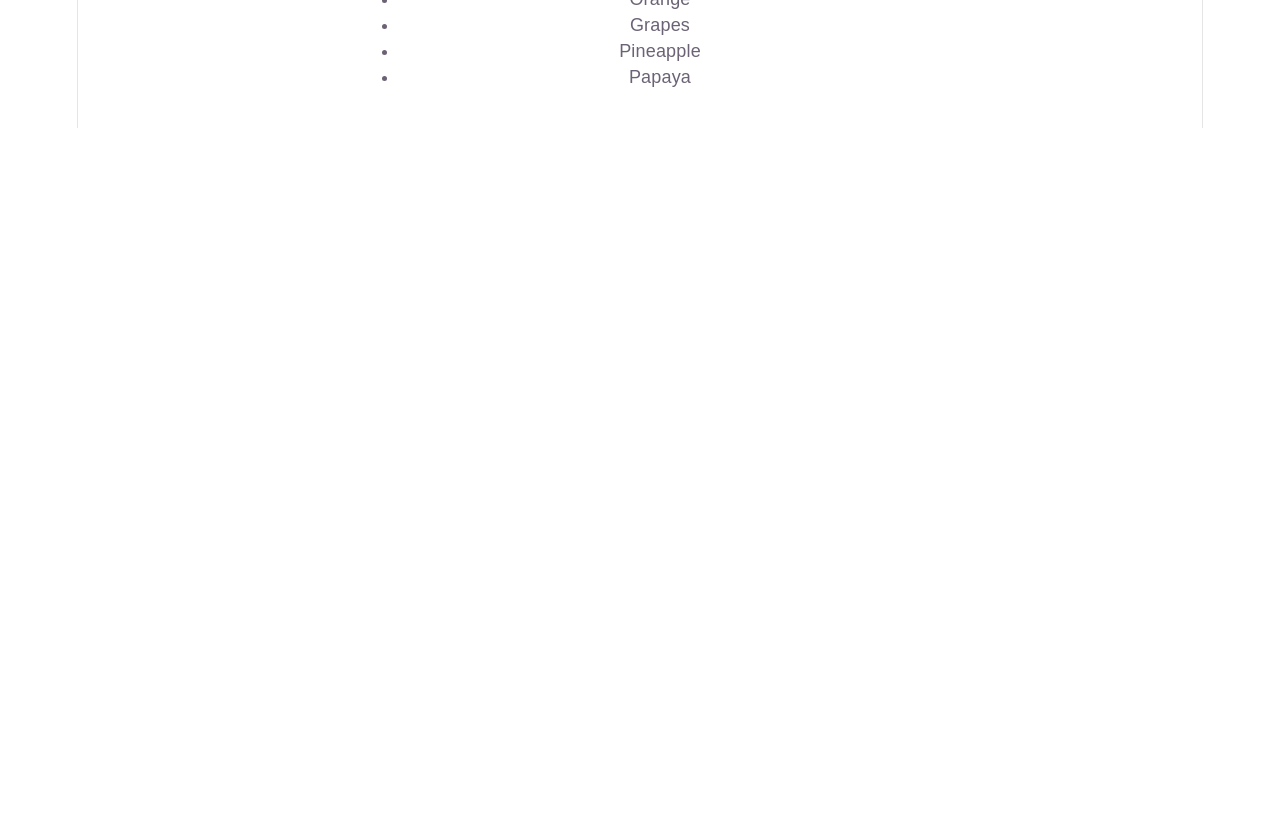
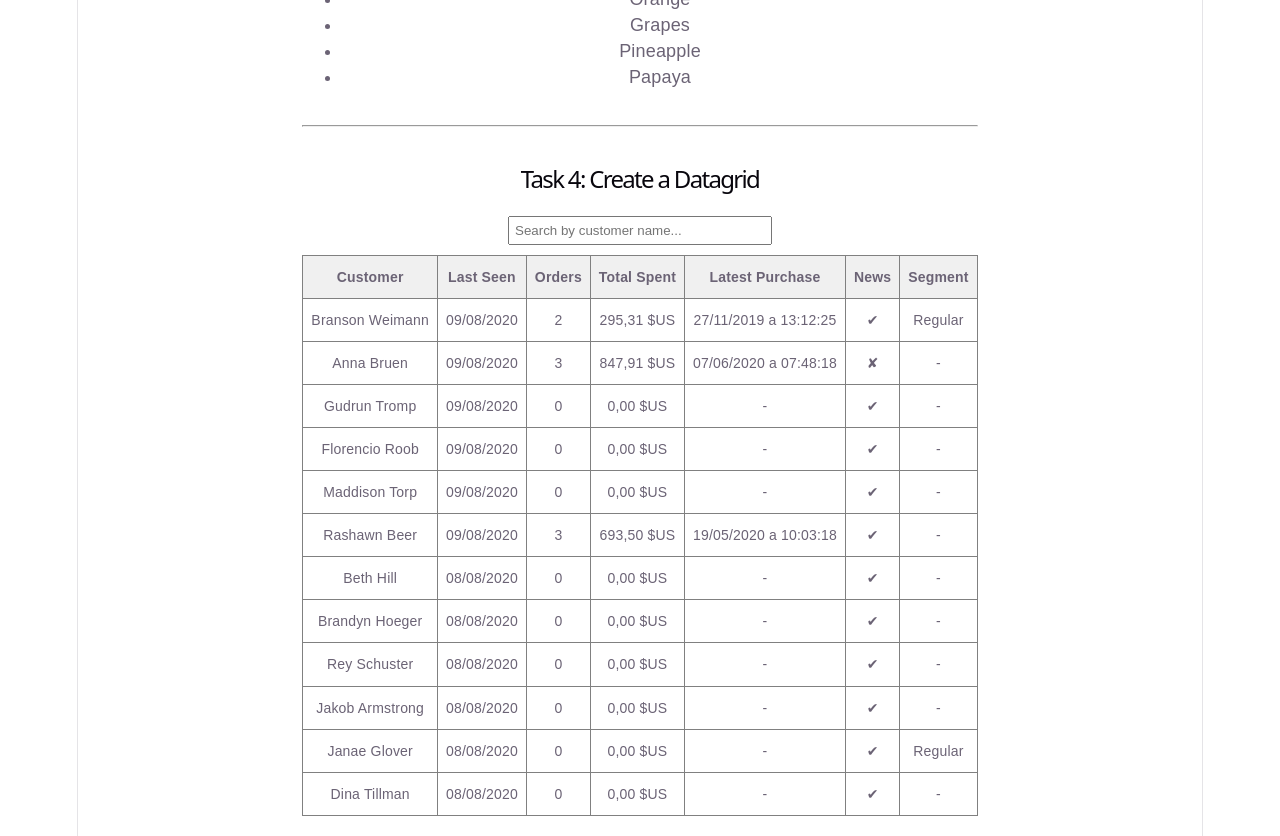
Before and after one commit to Chittoo/react_tasks, a React (Vite) app: page / in a window 1280 px wide. Shown: the part 1160-1996 px from the top of the page. Before the commit the page ends 1288 px from the top, so only its background shows below. Built offline with nearby package versions, Linux system fonts and the light colour scheme.

Commit message:
Add Task 4 datagrid with sort and search

```diff
--- a/src/App.jsx
+++ b/src/App.jsx
@@ -1,7 +1,7 @@
 import { useState } from 'react'
 
 function App() {
-  // ---------------- Array of records ----------------
+  // ---------------- Array of records (Task 1 part) ----------------
   const students = [
     { id: 1, name: 'Rahul', marks: 85 },
     { id: 2, name: 'Priya', marks: 92 },
@@ -14,7 +14,7 @@ function App() {
   // ---------------- Enable/Disable a button ----------------
   const [isEnabled, setIsEnabled] = useState(false)
 
-  // ---------------- 2-way data binding using textbox ----------------
+  // ---------------- 2-way data binding ----------------
   const [nameInput, setNameInput] = useState('')
 
   // ---------------- Dynamically add child components ----------------
@@ -51,10 +51,59 @@ function App() {
     fruit.toLowerCase().includes(searchText.toLowerCase())
   )
 
+  // ================= Task 4: Datagrid =================
+  const customers = [
+    { id: 1, customer: 'Branson Weimann', lastSeen: '09/08/2020', orders: 2, totalSpent: '295,31', latestPurchase: '27/11/2019 a 13:12:25', news: true, segment: 'Regular' },
+    { id: 2, customer: 'Anna Bruen', lastSeen: '09/08/2020', orders: 3, totalSpent: '847,91', latestPurchase: '07/06/2020 a 07:48:18', news: false, segment: null },
+    { id: 3, customer: 'Gudrun Tromp', lastSeen: '09/08/2020', orders: 0, totalSpent: '0,00', latestPurchase: '', news: true, segment: null },
+    { id: 4, customer: 'Florencio Roob', lastSeen: '09/08/2020', orders: 0, totalSpent: '0,00', latestPurchase: '', news: true, segment: null },
+    { id: 5, customer: 'Maddison Torp', lastSeen: '09/08/2020', orders: 0, totalSpent: '0,00', latestPurchase: '', news: true, segment: null },
+    { id: 6, customer: 'Rashawn Beer', lastSeen: '09/08/2020', orders: 3, totalSpent: '693,50', latestPurchase: '19/05/2020 a 10:03:18', news: true, segment: null },
+    { id: 7, customer: 'Beth Hill', lastSeen: '08/08/2020', orders: 0, totalSpent: '0,00', latestPurchase: '', news: true, segment: null },
+    { id: 8, customer: 'Brandyn Hoeger', lastSeen: '08/08/2020', orders: 0, totalSpent: '0,00', latestPurchase: '', news: true, segment: null },
+    { id: 9, customer: 'Rey Schuster', lastSeen: '08/08/2020', orders: 0, totalSpent: '0,00', latestPurchase: '', news: true, segment: null },
+    { id: 10, customer: 'Jakob Armstrong', lastSeen: '08/08/2020', orders: 0, totalSpent: '0,00', latestPurchase: '', news: true, segment: null },
+    { id: 11, customer: 'Janae Glover', lastSeen: '08/08/2020', orders: 0, totalSpent: '0,00', latestPurchase: '', news: true, segment: 'Regular' },
+    { id: 12, customer: 'Dina Tillman', lastSeen: '08/08/2020', orders: 0, totalSpent: '0,00', latestPurchase: '', news: true, segment: null }
+  ]
+
+  const [gridSearch, setGridSearch] = useState('')
+  const [sortField, setSortField] = useState(null)
+  const [sortAsc, setSortAsc] = useState(true)
+
+  function handleSort(field) {
+    if (sortField === field) {
+      setSortAsc(!sortAsc)
+    } else {
+      setSortField(field)
+      setSortAsc(true)
+    }
+  }
+
+  let sortedAndFilteredCustomers = customers.filter((cust) =>
+    cust.customer.toLowerCase().includes(gridSearch.toLowerCase())
+  )
+
+  if (sortField) {
+    sortedAndFilteredCustomers = [...sortedAndFilteredCustomers].sort((a, b) => {
+      let valA = a[sortField]
+      let valB = b[sortField]
+
+      if (sortField === 'totalSpent') {
+        valA = parseFloat(valA.replace(',', '.'))
+        valB = parseFloat(valB.replace(',', '.'))
+      }
+
+      if (valA < valB) return sortAsc ? -1 : 1
+      if (valA > valB) return sortAsc ? 1 : -1
+      return 0
+    })
+  }
+
   return (
-    <div style={{ padding: '20px', fontFamily: 'Arial', maxWidth: '600px', margin: '0 auto' }}>
+    <div style={{ padding: '20px', fontFamily: 'Arial', maxWidth: '900px', margin: '0 auto' }}>
 
-      {/* ============ TASK 1 — all 7 small learning tasks inside ============ */}
+      {/* ============ TASK 1 ============ */}
       <h1 style={styles.mainHeading}>Task 1: Small Programming Learning Tasks</h1>
 
       <div style={styles.subSection}>
@@ -160,6 +209,54 @@ function App() {
         )}
       </ul>
 
+      <hr style={styles.hr} />
+
+      {/* ============ TASK 4 — Datagrid ============ */}
+      <h1 style={styles.mainHeading}>Task 4: Create a Datagrid</h1>
+
+      <input
+        type="text"
+        placeholder="Search by customer name..."
+        value={gridSearch}
+        onChange={(e) => setGridSearch(e.target.value)}
+        style={{ marginBottom: '10px', padding: '5px', width: '250px' }}
+      />
+
+      <table border="1" cellPadding="8" style={{ borderCollapse: 'collapse', width: '100%', fontSize: '14px' }}>
+        <thead style={{ background: '#f0f0f0' }}>
+          <tr>
+            <th onClick={() => handleSort('customer')} style={{ cursor: 'pointer' }}>
+              Customer {sortField === 'customer' ? (sortAsc ? '▲' : '▼') : ''}
+            </th>
+            <th onClick={() => handleSort('lastSeen')} style={{ cursor: 'pointer' }}>
+              Last Seen {sortField === 'lastSeen' ? (sortAsc ? '▲' : '▼') : ''}
+            </th>
+            <th onClick={() => handleSort('orders')} style={{ cursor: 'pointer' }}>
+              Orders {sortField === 'orders' ? (sortAsc ? '▲' : '▼') : ''}
+            </th>
+            <th onClick={() => handleSort('totalSpent')} style={{ cursor: 'pointer' }}>
+              Total Spent {sortField === 'totalSpent' ? (sortAsc ? '▲' : '▼') : ''}
+            </th>
+            <th>Latest Purchase</th>
+            <th>News</th>
+            <th>Segment</th>
+          </tr>
+        </thead>
+        <tbody>
+          {sortedAndFilteredCustomers.map((cust) => (
+            <tr key={cust.id}>
+              <td>{cust.customer}</td>
+              <td>{cust.lastSeen}</td>
+              <td>{cust.orders}</td>
+              <td>{cust.totalSpent} $US</td>
+              <td>{cust.latestPurchase || '-'}</td>
+              <td>{cust.news ? '✔' : '✘'}</td>
+              <td>{cust.segment || '-'}</td>
+            </tr>
+          ))}
+        </tbody>
+      </table>
+
     </div>
   )
 }
```
